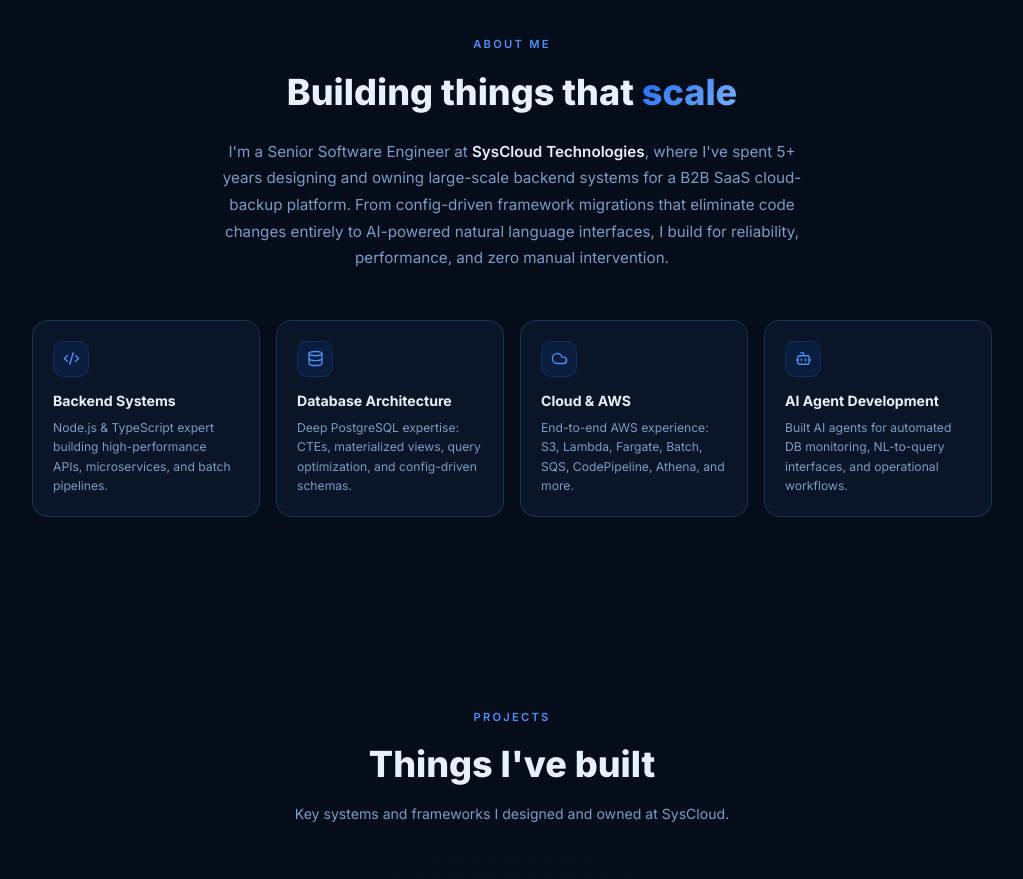
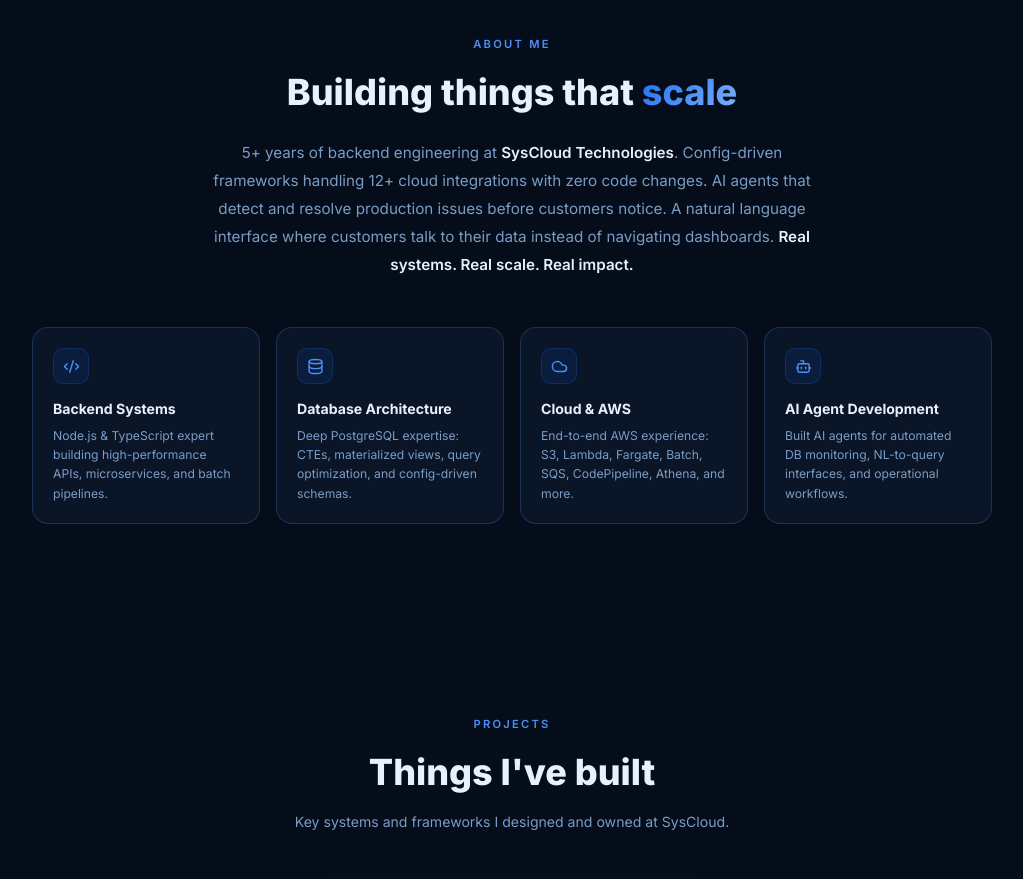
Before and after one commit to raianiket/raianiket.github.io, a Next.js app: page / in a window 1280 px wide. Shown: the part 860-1739 px from the top of the page, without its empty margins (128-1151 px from the left). Built offline with nearby package versions, Linux system fonts and the light colour scheme.

Commit message:
Update About section with punchy summary

```diff
--- a/src/components/About.tsx
+++ b/src/components/About.tsx
@@ -46,13 +46,13 @@
               scale
             </span>
           </h2>
-          <p style={{ color: "#7a9cc5", fontSize: "0.95rem", lineHeight: 1.75, maxWidth: "580px", margin: "0 auto", textAlign: "center" }}>
-            I&apos;m a Senior Software Engineer at{" "}
-            <strong style={{ color: "#e8f0fe", fontWeight: 600 }}>SysCloud Technologies</strong>,
-            where I&apos;ve spent 5+ years designing and owning large-scale backend
-            systems for a B2B SaaS cloud-backup platform. From config-driven framework
-            migrations that eliminate code changes entirely to AI-powered natural language
-            interfaces, I build for reliability, performance, and zero manual intervention.
+          <p style={{ color: "#7a9cc5", fontSize: "0.95rem", lineHeight: 1.85, maxWidth: "620px", margin: "0 auto", textAlign: "center" }}>
+            5+ years of backend engineering at{" "}
+            <strong style={{ color: "#e8f0fe", fontWeight: 600 }}>SysCloud Technologies</strong>.{" "}
+            Config-driven frameworks handling 12+ cloud integrations with zero code changes.{" "}
+            AI agents that detect and resolve production issues before customers notice.{" "}
+            A natural language interface where customers talk to their data instead of navigating dashboards.{" "}
+            <strong style={{ color: "#e8f0fe", fontWeight: 600 }}>Real systems. Real scale. Real impact.</strong>
           </p>
         </FadeIn>
 
```
